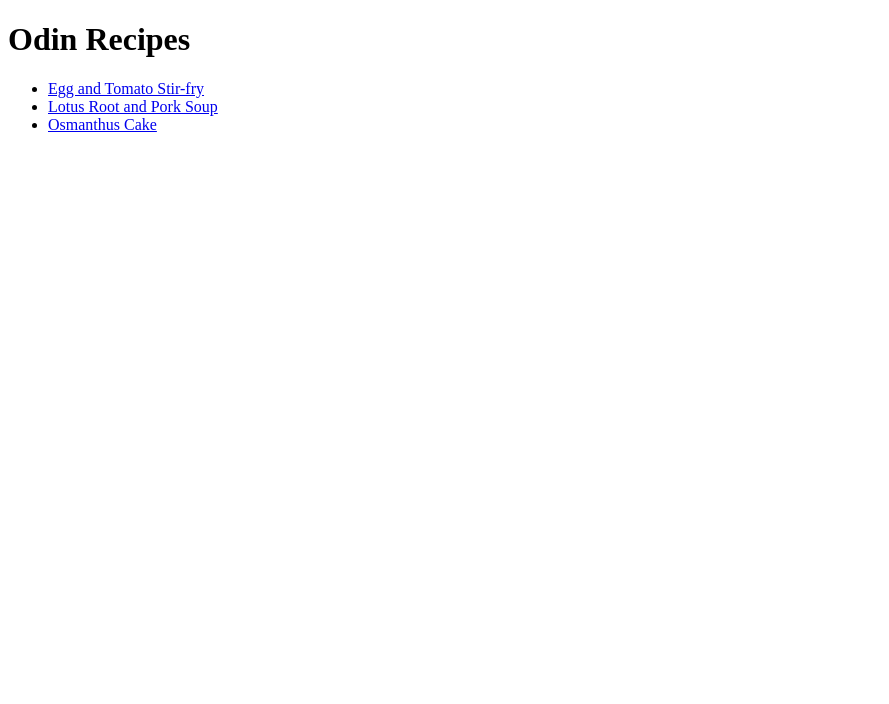
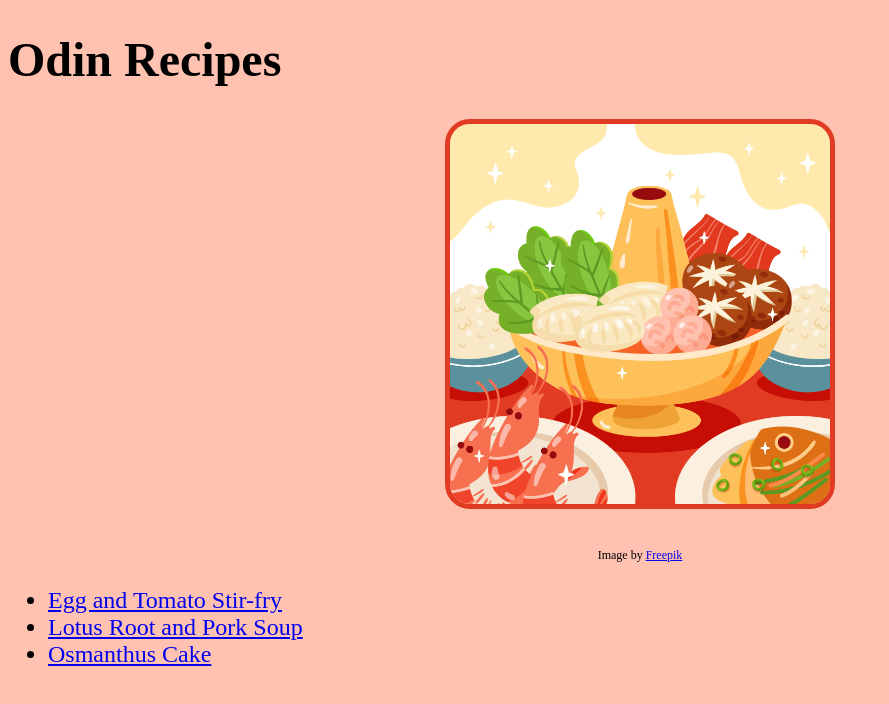
Before and after one commit to nikleodeon/odin-recipes, a plain HTML site: page index.html in a window 1280 px wide. Shown: the whole page, without its empty margins (0-889 px from the left). Drawn offline with Linux system fonts and the light colour scheme.

Commit message:
Update CSS and add image to home page

```diff
--- a/index.html
+++ b/index.html
@@ -9,6 +9,10 @@
 </head>
 <body>
     <h1>Odin Recipes</h1>
+    <div class="mainimage">
+        <img src="images/foodmainpage.jpg" alt="vector image of bowls of food" class="center" id="mainimage"><br>
+        <p class="caption">Image by <a href="https://www.freepik.com/free-vector/hand-drawn-flat-design-chinese-food-illustration_22756454.htm#query=chinese%20food&position=49&from_view=search&track=ais">Freepik</a></p>
+    </div>
     <ul>
         <li><a href="recipes/eggtomato.html">Egg and Tomato Stir-fry</a></li>
         <li><a href="recipes/lotusporksoup.html">Lotus Root and Pork Soup</a></li>
--- a/styles.css
+++ b/styles.css
@@ -0,0 +1,22 @@
+body {
+    background-color: #ffc2b0;
+    font-size: 24px;
+}
+
+.center {
+    display: block;
+    margin-left: auto;
+    margin-right: auto;
+}
+
+#mainimage {
+    width: 30%;
+    height: auto;
+    border: 5px solid #e13b23;
+    border-radius: 25px;
+}
+
+.caption {
+    text-align: center;
+    font-size: 0.5em;
+}
```
Also changed, not shown: images/foodmainpage.jpg (added).
